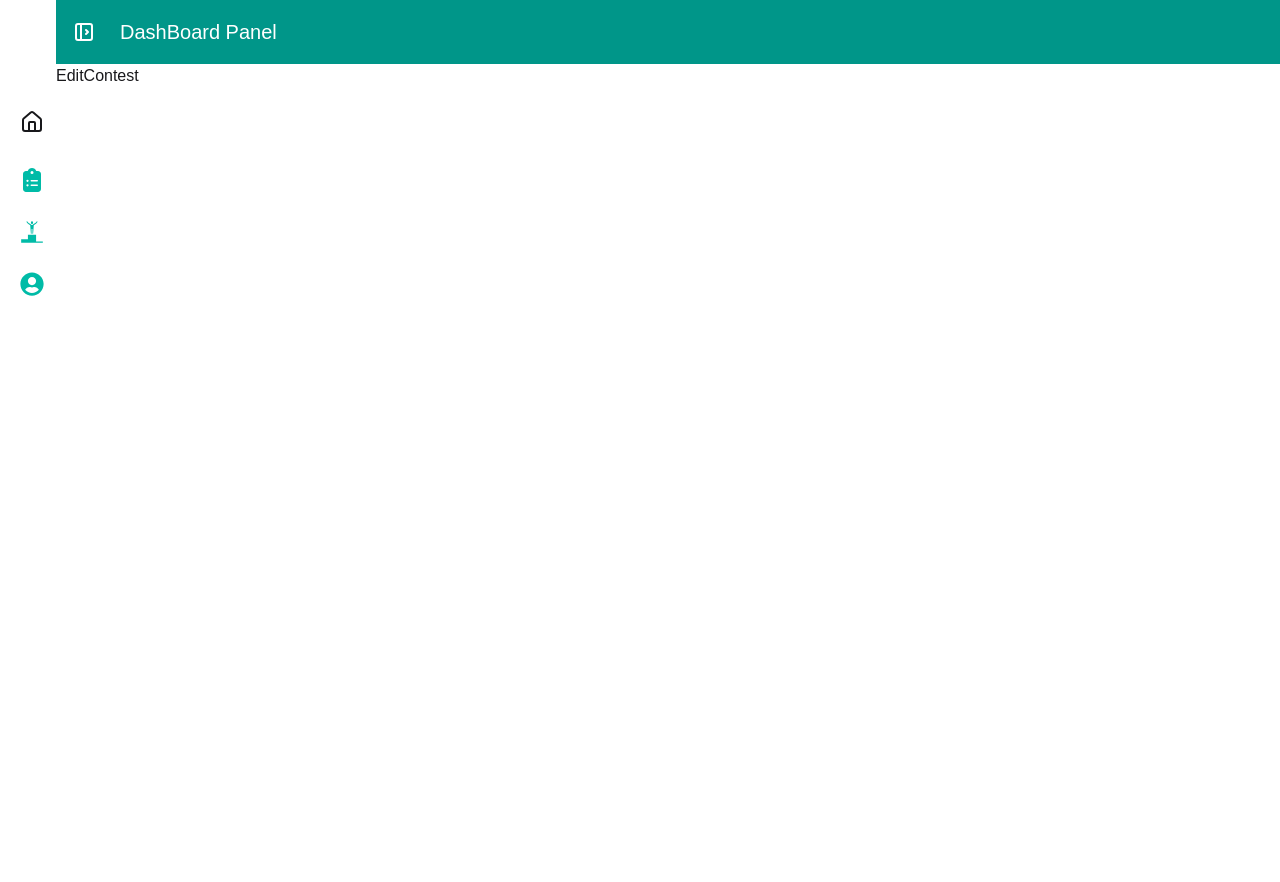
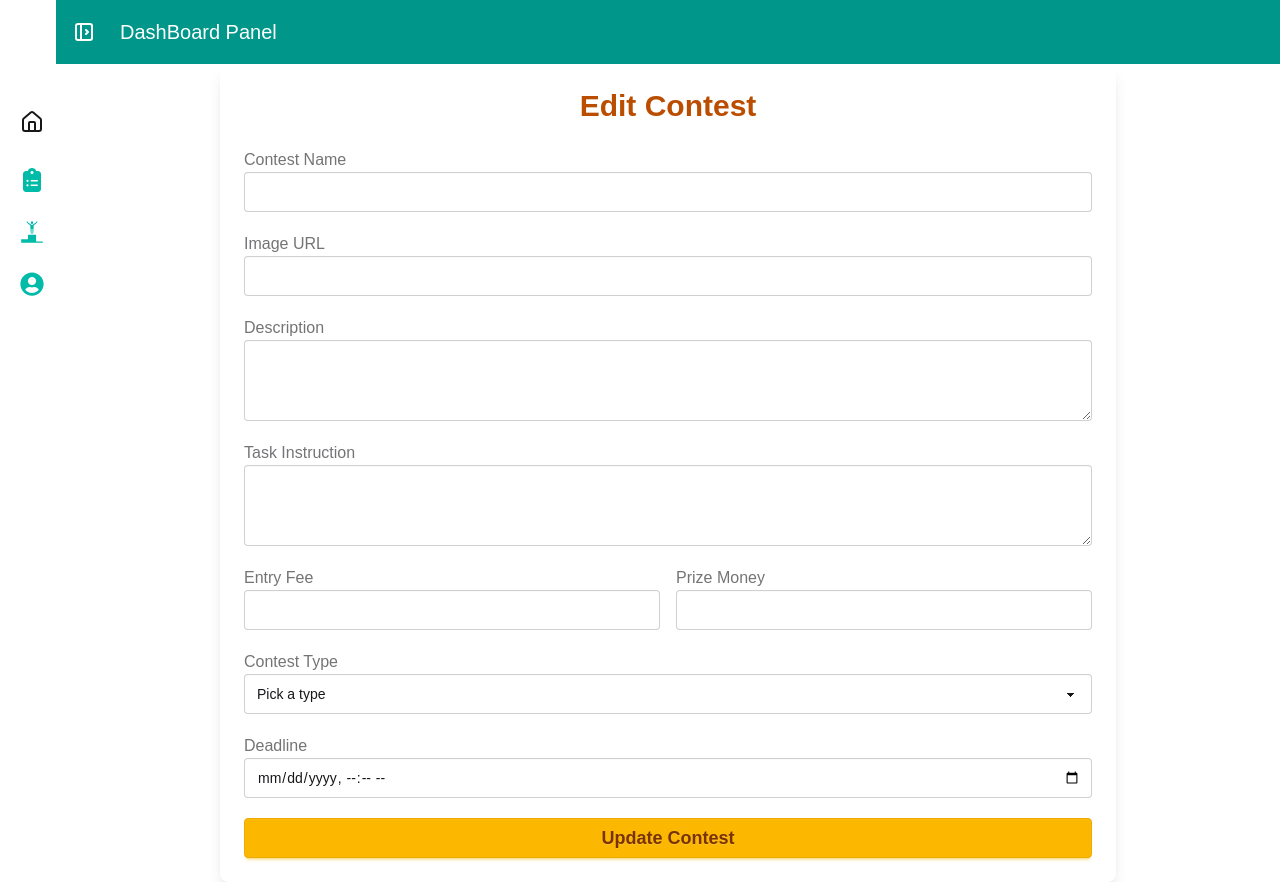
Before and after one commit to mehedihasanshohan/contestverse, a React (Vite) app: page /dashboard/edit-contest/1 in a window 1280 px wide. Before the commit the page ends 800 px from the top, so only its background shows below. Built offline with nearby package versions, Linux system fonts and the light colour scheme; no server answers; sample sign-in values are in the browser's storage.

Commit message:
contest updated from creators dashboard

```diff
--- a/src/pages/AllContests/AllContests.jsx
+++ b/src/pages/AllContests/AllContests.jsx
@@ -14,7 +14,7 @@ const AllContests = () => {
     queryKey: ["all-approved-contests"],
     queryFn: async () => {
       const res = await axiosSecure.get("/contests");
-      return res.data.filter(item => item.approvalStatus === "pending");
+      return res.data.filter(item => item.approvalStatus === "approved");
     },
   });
 
--- a/src/pages/dashboard/contestCreator/AddContest.jsx
+++ b/src/pages/dashboard/contestCreator/AddContest.jsx
@@ -78,7 +78,7 @@ const AddContest = () => {
               showConfirmButton: false,
               timer: 1500,
             });
-            navigate("/");
+            navigate("/dashboard/my-created-contest");
           }
         });
       }
--- a/src/pages/dashboard/contestCreator/EditContest.jsx
+++ b/src/pages/dashboard/contestCreator/EditContest.jsx
@@ -1,9 +1,178 @@
-import React from 'react'
+import { useForm } from "react-hook-form";
+import { useParams, useNavigate } from "react-router";
+import { useQuery } from "@tanstack/react-query";
+import Swal from "sweetalert2";
+import useAxiosSecure from "../../../hooks/useAxiosSecure";
 
 const EditContest = () => {
+  const { id } = useParams();
+  const navigate = useNavigate();
+  const axiosSecure = useAxiosSecure();
+
+  const {
+    register,
+    handleSubmit,
+    reset,
+    formState: { errors },
+  } = useForm();
+
+  // Fetch contest & prefill form
+  const { isLoading } = useQuery({
+    queryKey: ["contest", id],
+    queryFn: async () => {
+      const res = await axiosSecure.get(`/contests/${id}`);
+      reset({
+        ...res.data,
+        deadline: res.data.deadline?.slice(0, 16),
+      });
+      return res.data;
+    },
+  });
+
+  // Update contest
+  const onSubmit = async (data) => {
+    const updateData = {
+      name: data.name,
+      image: data.image,
+      description: data.description,
+      instruction: data.instruction,
+      price: Number(data.price),
+      prize: Number(data.prize),
+      type: data.type,
+      deadline: data.deadline,
+    };
+
+    try {
+      const res = await axiosSecure.patch(
+        `/creator/contests/${id}`,
+        updateData
+      );
+
+      if (res.data.modifiedCount) {
+        Swal.fire({
+          icon: "success",
+          title: "Updated!",
+          text: "Contest updated successfully",
+          timer: 1500,
+          showConfirmButton: false,
+        });
+        navigate("/dashboard/my-created-contest");
+      } else {
+        Swal.fire("No Changes", "Nothing was updated", "info");
+      }
+    } catch (err) {
+      Swal.fire("Error", "Failed to update contest", "error", err);
+    }
+  };
+
+  if (isLoading) {
+    return (
+      <div className="text-center py-20">
+        <span className="loading loading-spinner loading-lg"></span>
+      </div>
+    );
+  }
+
   return (
-    <div>EditContest</div>
-  )
-}
+    <div className="max-w-4xl mx-auto p-6 bg-base-100 shadow-lg rounded-lg">
+      <h2 className="text-3xl font-bold text-center mb-6 text-amber-700">
+        Edit Contest
+      </h2>
 
-export default EditContest
+      <form onSubmit={handleSubmit(onSubmit)} className="space-y-5">
+        {/* Contest Name */}
+        <div>
+          <label className="label">Contest Name</label>
+          <input
+            {...register("name", { required: true })}
+            className="input input-bordered w-full"
+          />
+          {errors.name && <p className="text-red-500">Name is required</p>}
+        </div>
+
+        {/* Image */}
+        <div>
+          <label className="label">Image URL</label>
+          <input
+            {...register("image", { required: true })}
+            className="input input-bordered w-full"
+          />
+        </div>
+
+        {/* Description */}
+        <div>
+          <label className="label">Description</label>
+          <textarea
+            {...register("description", { required: true })}
+            className="textarea textarea-bordered w-full"
+            rows={3}
+          />
+        </div>
+
+        {/* Instruction */}
+        <div>
+          <label className="label">Task Instruction</label>
+          <textarea
+            {...register("instruction", { required: true })}
+            className="textarea textarea-bordered w-full"
+            rows={3}
+          />
+        </div>
+
+        {/* Price & Prize */}
+        <div className="grid grid-cols-1 md:grid-cols-2 gap-4">
+          <div>
+            <label className="label">Entry Fee</label>
+            <input
+              type="number"
+              {...register("price", { required: true })}
+              className="input input-bordered w-full"
+            />
+          </div>
+
+          <div>
+            <label className="label">Prize Money</label>
+            <input
+              type="number"
+              {...register("prize", { required: true })}
+              className="input input-bordered w-full"
+            />
+          </div>
+        </div>
+
+        {/* Contest Type */}
+        <div>
+          <label className="label">Contest Type</label>
+          <select
+            {...register("type", { required: true })}
+            className="select select-bordered w-full"
+          >
+            <option value="">Pick a type</option>
+            <option value="design contest">Design Contest</option>
+            <option value="article writing">Article Writing</option>
+            <option value="business idea">Business Ideas</option>
+            <option value="gaming review">Gaming Review</option>
+            <option value="photography contest">Photography</option>
+          </select>
+        </div>
+
+        {/* Deadline */}
+        <div>
+          <label className="label">Deadline</label>
+          <input
+            type="datetime-local"
+            {...register("deadline", { required: true })}
+            className="input input-bordered w-full"
+          />
+        </div>
+
+        {/* Submit */}
+        <button className="btn btn-warning w-full text-lg">
+          Update Contest
+        </button>
+      </form>
+    </div>
+  );
+};
+
+export default EditContest;
```
